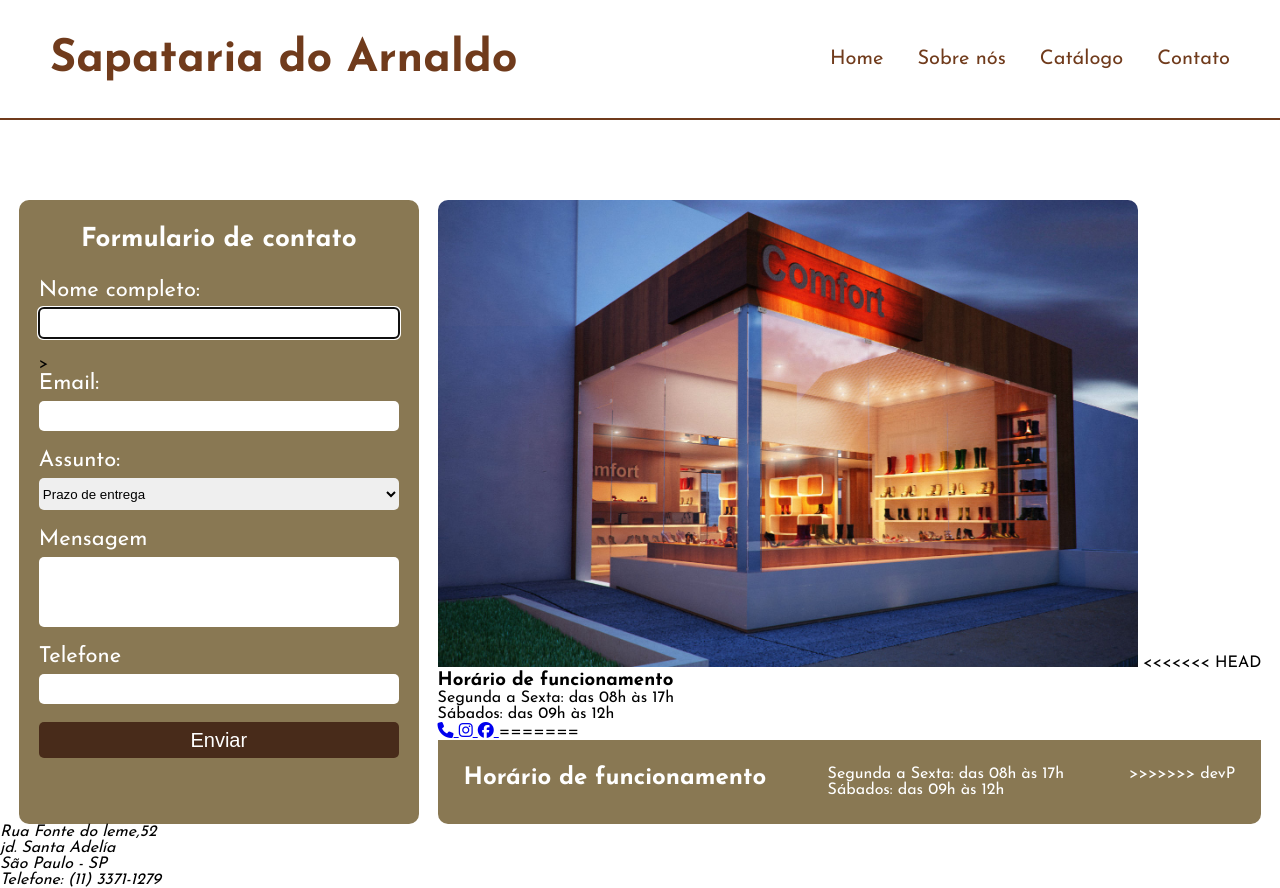
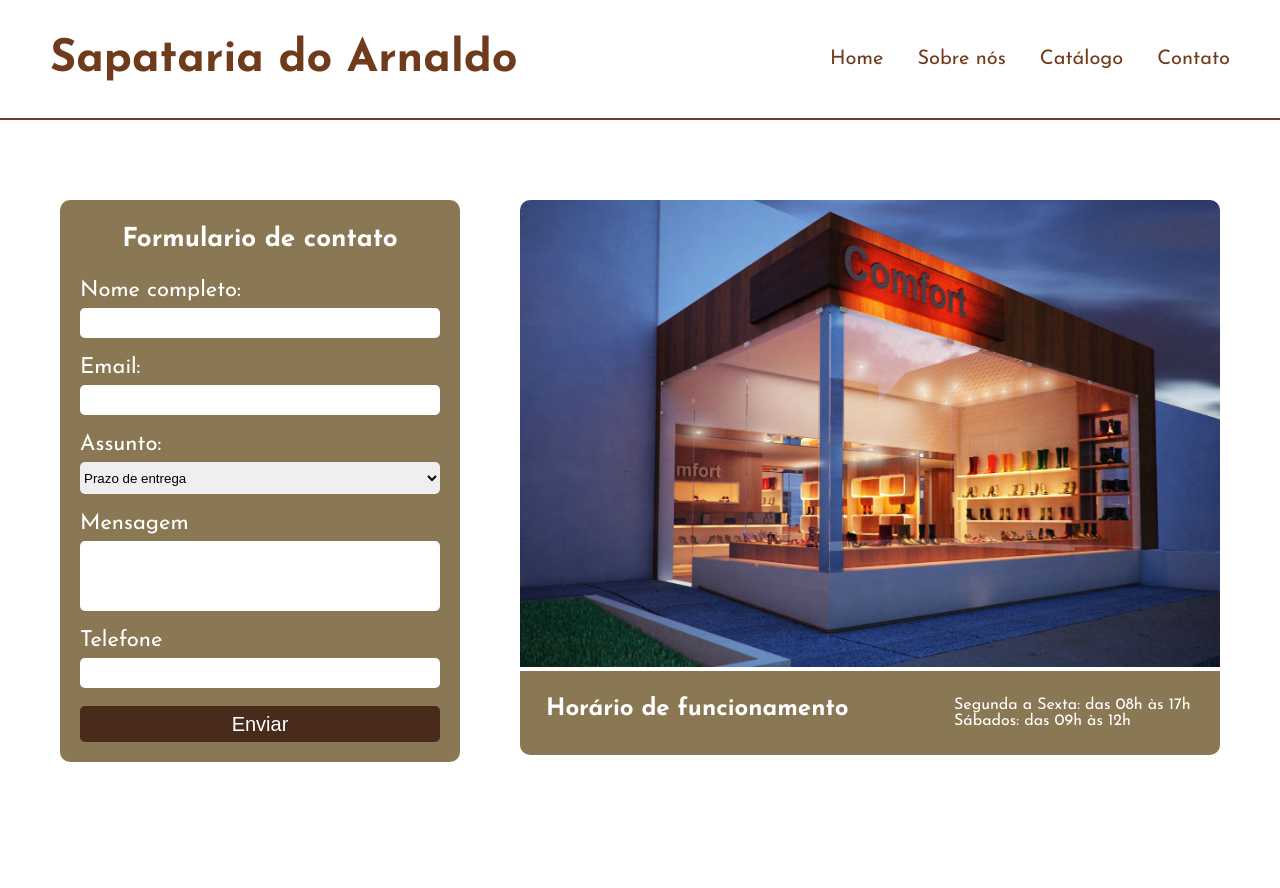
Before and after one commit to 2023-senai-sp-ford-enter/blueCase-sapataria-arnaldo, a plain HTML site: page contato.html in a window 1280 px wide. After the commit the page ends 800 px from the top, so only its background shows below. Drawn offline with Linux system fonts and the light colour scheme.

Commit message:
Corrigindo conflito da página de contato

```diff
--- a/contato.html
+++ b/contato.html
@@ -42,8 +42,7 @@
                 <h1 class="form-title">Formulario de contato</h1>
 
                 <label for="fullName">Nome completo:</label>
-                <input id="fullName" type="text" name="fullName" autofocus required>
-                >
+                <input id="fullName" type="text" name="fullName" required>
 
                 <label for="email">Email:</label>
                 <input id="email" type="email" name="email" required>
@@ -68,43 +67,13 @@
             <article class="store-local">
                 <img src="img/store-img.jpg" alt="Foto da loja física">
 
-<<<<<<< HEAD
-                <h3 class="">Horário de funcionamento</h3>
-                <p>Segunda a Sexta: das 08h às 17h</p>
-                <p>Sábados: das 09h às 12h</p>
-
-                <div class="footer-icons">
-                    <a href="#">
-                        <i class="fa-solid fa-phone"></i>
-                    </a>
-                    <a href="#">
-                        <i class="fa-brands fa-instagram"></i>
-                    </a>
-                    <a href="#">
-                        <i class="fa-brands fa-facebook"></i>
-                    </a>
-=======
                 <div class="opening-hours">
                     <h2>Horário de funcionamento</h2>
                     <p>Segunda a Sexta: das 08h às 17h Sábados: das 09h às 12h</p>
->>>>>>> devP
                 </div>
             </article>
-
-
         </section>
     </main>
-
-    <footer class="rodape">
-
-        <address>
-            <p>Rua Fonte do leme,52</p>
-            <p>jd. Santa Adelía</p>
-            <p>São Paulo - SP</p>
-            <p>Telefone: (11) 3371-1279</p>
-        </address>
-
-    </footer>
 
     <script src="https://kit.fontawesome.com/02046696f9.js" crossorigin="anonymous"></script>
 </body>
```
